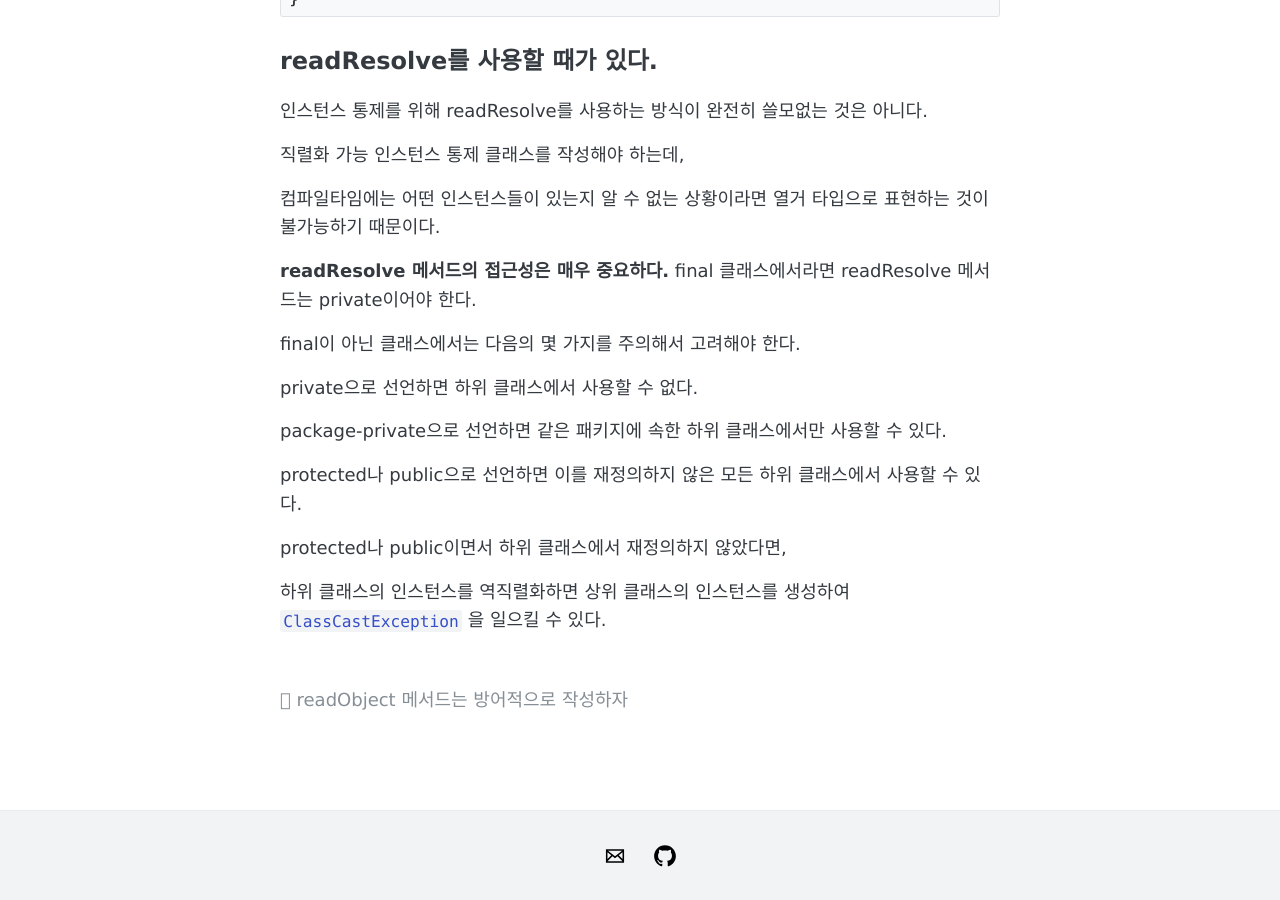
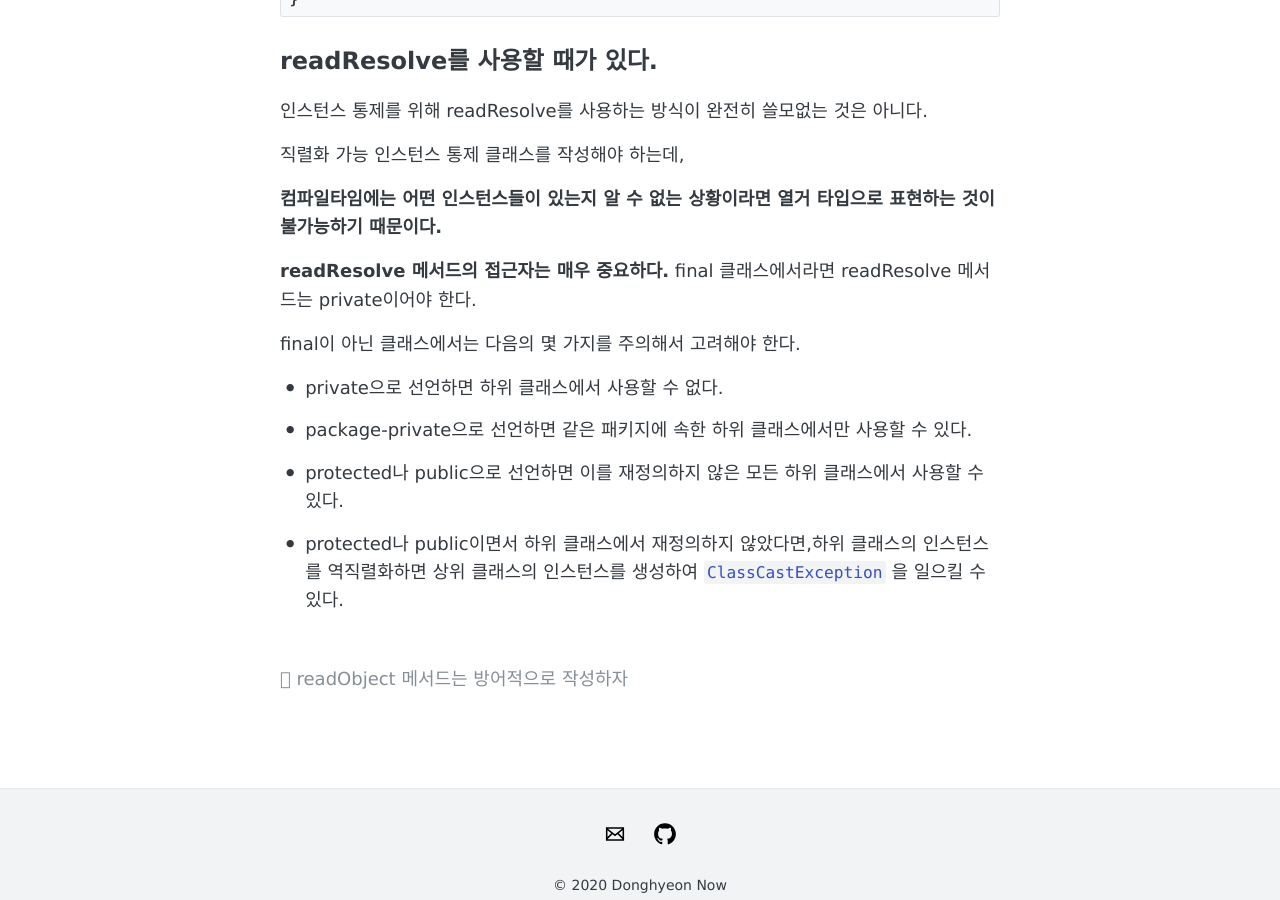
Before and after one commit to DaeAkin/DaeAkin.github.io, a Jekyll site: the page built from _posts/2021-11-12-인스턴스 수를 통제해야 한다면 readResolve 보다는 열거 타입을 사용하자.md, in a window 1280 px wide and 900 px high, scrolled down 5284 px. Built offline with Jekyll 4.4.1, drawn with Linux system fonts in a browser that asks for light colours; comment, search, counter and statistics services are not loaded.

Commit message:
feat : 아이템 89 포스팅

```diff
--- a/_posts/2021-11-12-인스턴스 수를 통제해야 한다면 readResolve 보다는 열거 타입을 사용하자.md
+++ b/_posts/2021-11-12-인스턴스 수를 통제해야 한다면 readResolve 보다는 열거 타입을 사용하자.md
@@ -226,18 +226,16 @@ public enum Elvis {
 
 직렬화 가능 인스턴스 통제 클래스를 작성해야 하는데,
 
-컴파일타임에는 어떤 인스턴스들이 있는지 알 수 없는 상황이라면 열거 타입으로 표현하는 것이 불가능하기 때문이다.
+**컴파일타임에는 어떤 인스턴스들이 있는지 알 수 없는 상황이라면 열거 타입으로 표현하는 것이 불가능하기 때문이다.**
 
-**readResolve 메서드의 접근성은 매우 중요하다.** final 클래스에서라면 readResolve 메서드는 private이어야 한다.
+**readResolve 메서드의 접근자는 매우 중요하다.** final 클래스에서라면 readResolve 메서드는 private이어야 한다.
 
 final이 아닌 클래스에서는 다음의 몇 가지를 주의해서 고려해야 한다.
 
-private으로 선언하면 하위 클래스에서 사용할 수 없다.
+- private으로 선언하면 하위 클래스에서 사용할 수 없다.
 
-package-private으로 선언하면 같은 패키지에 속한 하위 클래스에서만 사용할 수 있다.
+- package-private으로 선언하면 같은 패키지에 속한 하위 클래스에서만 사용할 수 있다.
 
-protected나 public으로 선언하면 이를 재정의하지 않은 모든 하위 클래스에서 사용할 수 있다.
+- protected나 public으로 선언하면 이를 재정의하지 않은 모든 하위 클래스에서 사용할 수 있다.
 
-protected나 public이면서 하위 클래스에서 재정의하지 않았다면,
-
-하위 클래스의 인스턴스를 역직렬화하면 상위 클래스의 인스턴스를 생성하여 `ClassCastException` 을 일으킬 수 있다.
+- protected나 public이면서 하위 클래스에서 재정의하지 않았다면,하위 클래스의 인스턴스를 역직렬화하면 상위 클래스의 인스턴스를 생성하여 `ClassCastException` 을 일으킬 수 있다.
```
